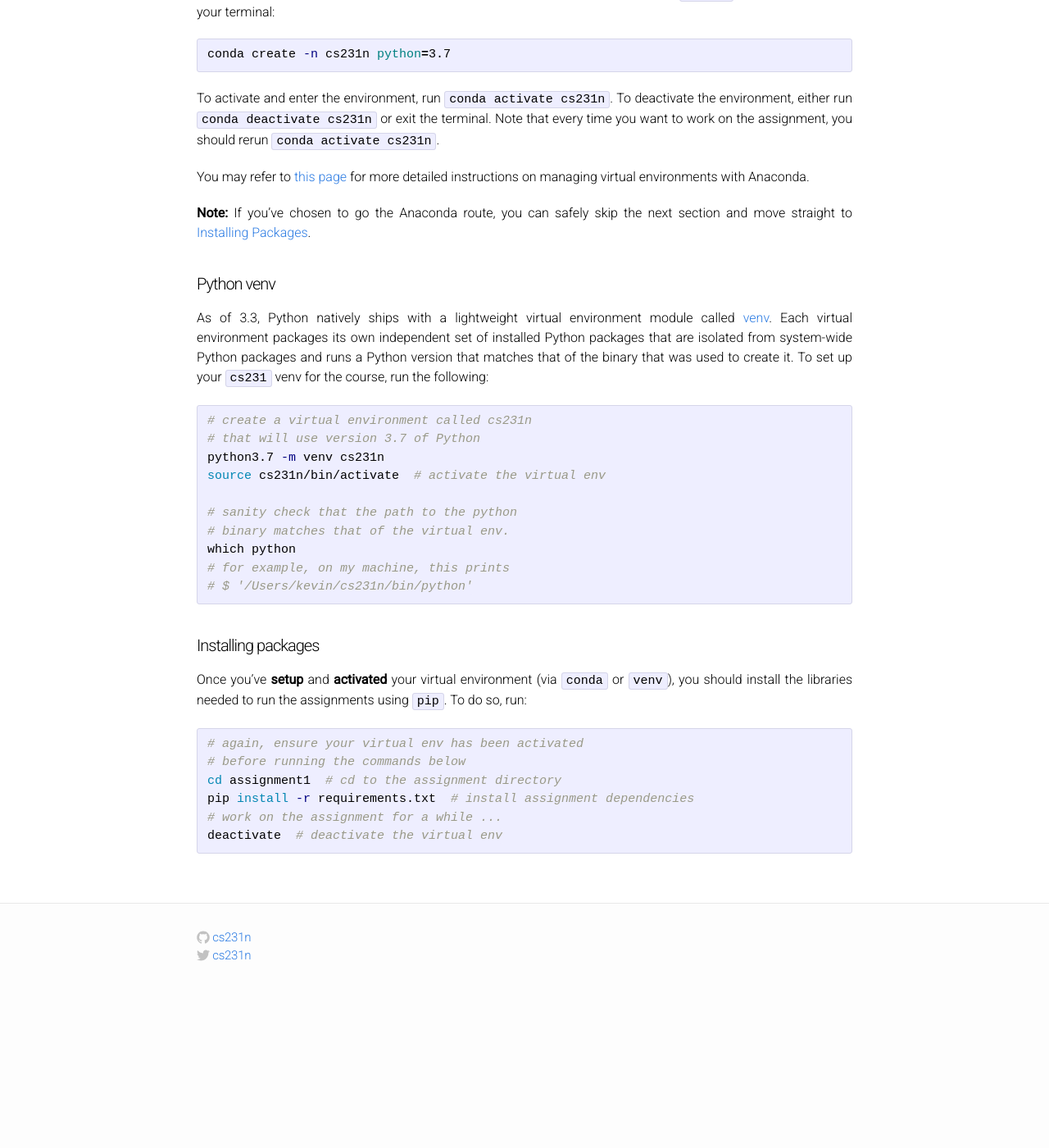
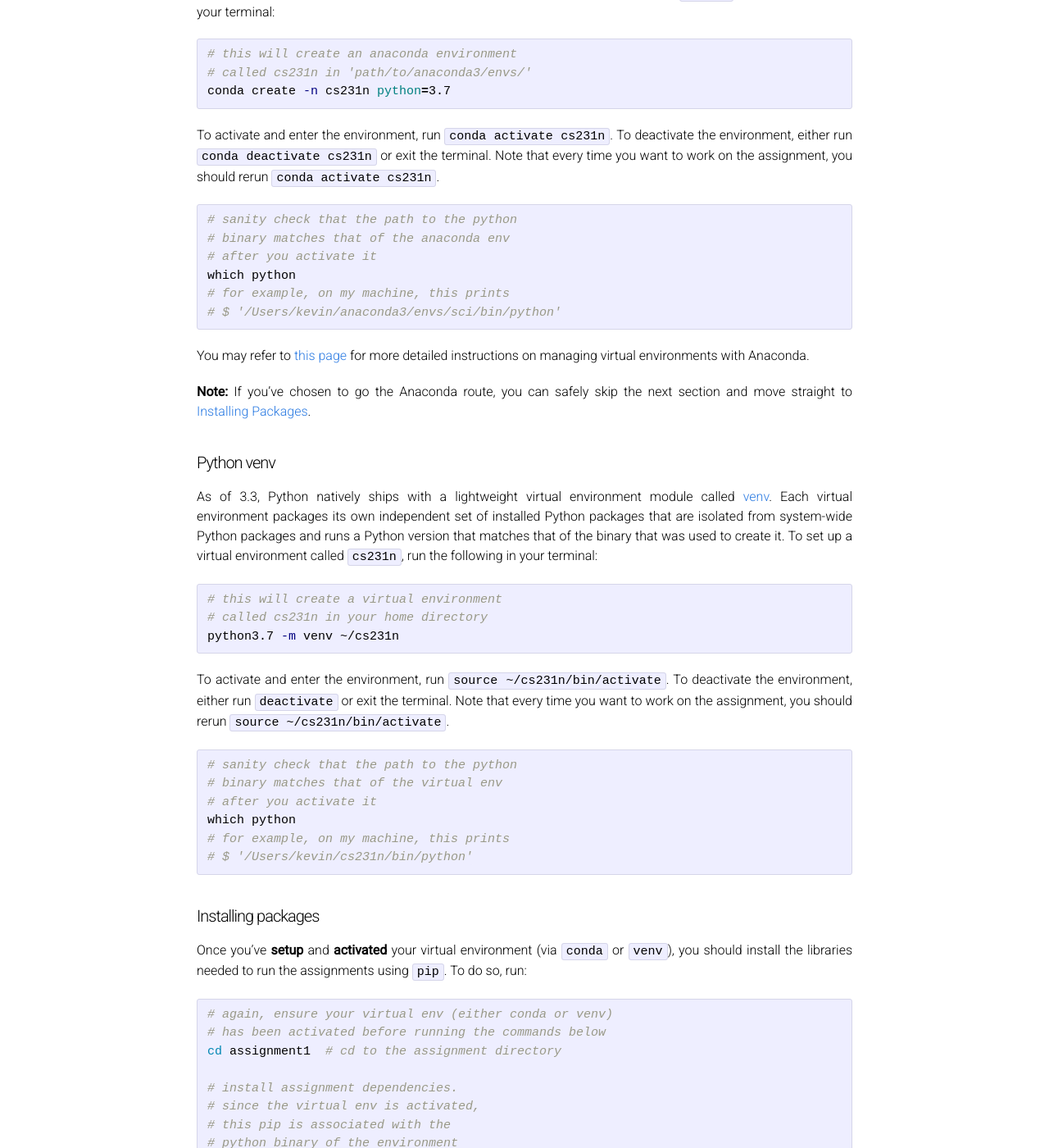
Before and after one commit to cs231n/cs231n.github.io, a Jekyll site: the page built from setup.md, in a window 1280 px wide and 1400 px high, scrolled down 952 px. Shown: the whole window at 82% size. Built offline with Jekyll 4.4.1, drawn with Linux system fonts in a browser that asks for light colours; before the commit the page ends 2174 px from its top, so only the background shows below that.

Commit message:
better language in setup instructions

````diff
--- a/setup.md
+++ b/setup.md
@@ -25,10 +25,21 @@ We strongly recommend using the free [Anaconda Python distribution](https://www.
 Once you have Anaconda installed, it makes sense to create a virtual environment for the course. If you choose not to use a virtual environment (strongly not recommended!), it is up to you to make sure that all dependencies for the code are installed globally on your machine. To set up a virtual environment called `cs231n`, run the following in your terminal:
 
 ```bash
+# this will create an anaconda environment
+# called cs231n in 'path/to/anaconda3/envs/'
 conda create -n cs231n python=3.7
 ```
 
 To activate and enter the environment, run `conda activate cs231n`. To deactivate the environment, either run `conda deactivate cs231n` or exit the terminal. Note that every time you want to work on the assignment, you should rerun `conda activate cs231n`.
+
+```bash
+# sanity check that the path to the python
+# binary matches that of the anaconda env
+# after you activate it
+which python
+# for example, on my machine, this prints
+# $ '/Users/kevin/anaconda3/envs/sci/bin/python'
+```
 
 You may refer to [this page](https://docs.conda.io/projects/conda/en/latest/user-guide/tasks/manage-environments.html) for more detailed instructions on managing virtual environments with Anaconda.
 
@@ -37,16 +48,20 @@ You may refer to [this page](https://docs.conda.io/projects/conda/en/latest/user
 <a name='venv'></a>
 #### Python venv
 
-As of 3.3, Python natively ships with a lightweight virtual environment module called [venv](https://docs.python.org/3/library/venv.html). Each virtual environment packages its own independent set of installed Python packages that are isolated from system-wide Python packages and runs a Python version that matches that of the binary that was used to create it. To set up your `cs231` venv for the course, run the following:
+As of 3.3, Python natively ships with a lightweight virtual environment module called [venv](https://docs.python.org/3/library/venv.html). Each virtual environment packages its own independent set of installed Python packages that are isolated from system-wide Python packages and runs a Python version that matches that of the binary that was used to create it. To set up a virtual environment called `cs231n`, run the following in your terminal:
 
 ```bash
-# create a virtual environment called cs231n
-# that will use version 3.7 of Python
-python3.7 -m venv cs231n
-source cs231n/bin/activate  # activate the virtual env
+# this will create a virtual environment
+# called cs231n in your home directory
+python3.7 -m venv ~/cs231n
+```
 
+To activate and enter the environment, run `source ~/cs231n/bin/activate`. To deactivate the environment, either run `deactivate` or exit the terminal. Note that every time you want to work on the assignment, you should rerun `source ~/cs231n/bin/activate`.
+
+```bash
 # sanity check that the path to the python
-# binary matches that of the virtual env.
+# binary matches that of the virtual env
+# after you activate it
 which python
 # for example, on my machine, this prints
 # $ '/Users/kevin/cs231n/bin/python'
@@ -58,10 +73,13 @@ which python
 Once you've **setup** and **activated** your virtual environment (via `conda` or `venv`), you should install the libraries needed to run the assignments using `pip`. To do so, run:
 
 ```bash
-# again, ensure your virtual env has been activated
-# before running the commands below
+# again, ensure your virtual env (either conda or venv)
+# has been activated before running the commands below
 cd assignment1  # cd to the assignment directory
-pip install -r requirements.txt  # install assignment dependencies
-# work on the assignment for a while ...
-deactivate  # deactivate the virtual env
+
+# install assignment dependencies.
+# since the virtual env is activated,
+# this pip is associated with the
+# python binary of the environment
+pip install -r requirements.txt
 ```
````
